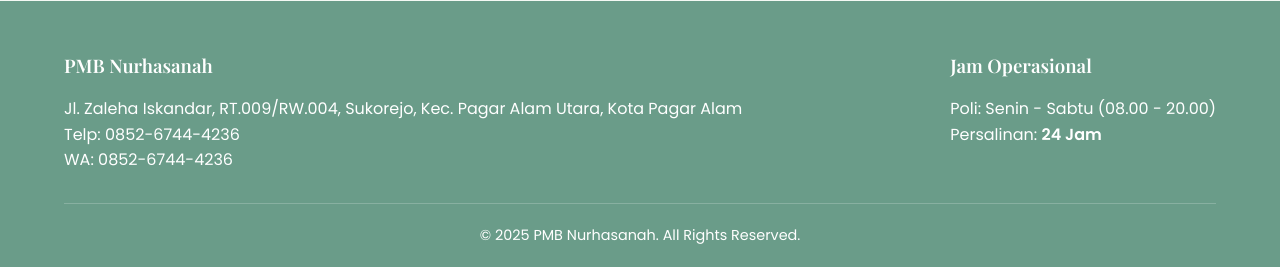
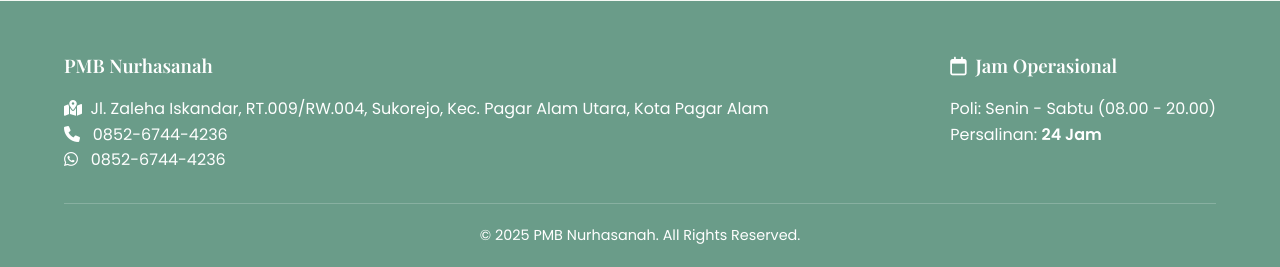
Before and after one commit to Lolzonexd/Web-ECommerce-Bidan, a PHP site: page /index.php in a window 1280 px wide. Shown: the part 2275-2542 px from the top of the page. Run offline with PHP 8.4, Linux system fonts and the light colour scheme.

Commit message:
Nambahin icon di index.php

```diff
--- a/index.php
+++ b/index.php
@@ -72,15 +72,15 @@ session_start();
                 <p>Vaksinasi dasar dan lanjutan lengkap untuk perlindungan buah hati.</p>
             </div>
             <div class="service-item">
-                <h3><i class="fa-solid fa-hands-holding-child"></i> Mom & Baby Spa</h3>
+                <h3><i class="fa-solid fa-baby"></i> Mom & Baby Spa</h3>
                 <p>Pijat relaksasi ibu hamil/nifas dan stimulasi motorik bayi.</p>
             </div>
             <div class="service-item">
-                <h3><i class=""></i> Pelayanan Keluarga Berencana (KB)</h3>
+                <h3><i class="fa-solid fa-baby-carriage"></i> Pelayanan Keluarga Berencana (KB)</h3>
                 <p>TEst</p>
             </div>
             <div class="service-item">
-                <h3><i class=""></i> Pelayanan ibu Nifas</h3>
+                <h3><i class="fa-solid fa-droplet"></i> Pelayanan ibu Nifas</h3>
                 <p>Test</p>
             </div>
         </div>
--- a/layout/footer.html
+++ b/layout/footer.html
@@ -2,26 +2,27 @@
     <div class="footer-content">
         <div class="footer-info">
             <h3>PMB Nurhasanah</h3>
-                <p>Jl. Zaleha Iskandar, RT.009/RW.004, Sukorejo, Kec. Pagar Alam Utara, Kota Pagar Alam</p>
-                <p>Telp: 0852-6744-4236</p>
-                <p>WA: 0852-6744-4236</p>
+            <p>
+                <i class="fas fa-map-marked-alt"></i>&nbsp; Jl. Zaleha Iskandar, RT.009/RW.004,
+                Sukorejo, Kec. Pagar Alam Utara, Kota Pagar Alam
+            </p>
+            <p><i class="fa-solid fa-phone"></i> &nbsp; 0852-6744-4236</p>
+            <p><i class="fa-brands fa-whatsapp"></i> &nbsp; 0852-6744-4236</p>
         </div>
         <div class="footer-info">
-                <h3>Jam Operasional</h3>
+            <h3><i class="fa-regular fa-calendar"></i>&nbsp; Jam Operasional</h3>
             <p>Poli: Senin - Sabtu (08.00 - 20.00)</p>
             <p>Persalinan: <strong>24 Jam</strong></p>
         </div>
     </div>
-        <div class="footer-copyright">
-            &copy; 2025 PMB Nurhasanah. All Rights Reserved.
-        </div>
+    <div class="footer-copyright">&copy; 2025 PMB Nurhasanah. All Rights Reserved.</div>
 </footer>
 <a href="https://wa.me/6285267444236" class="whatsapp-float" target="_blank">
     <i class="fa-brands fa-whatsapp"></i>
 </a>
 <script>
     function toggleMenu() {
-            const nav = document.getElementById('nav-menu');
-            nav.classList.toggle('active');
+        const nav = document.getElementById("nav-menu");
+        nav.classList.toggle("active");
     }
 </script>
```
Lines whose indentation alone changed are shown as unchanged.
